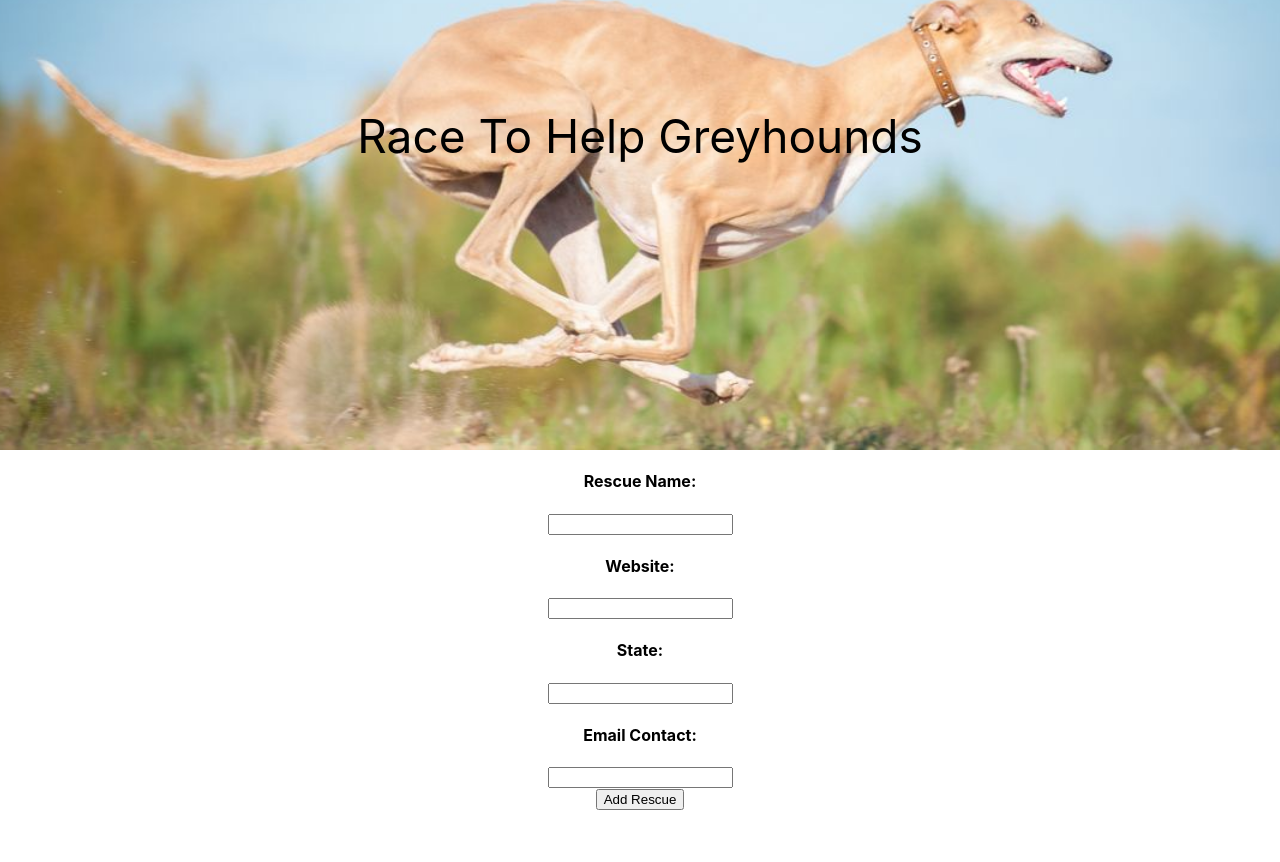
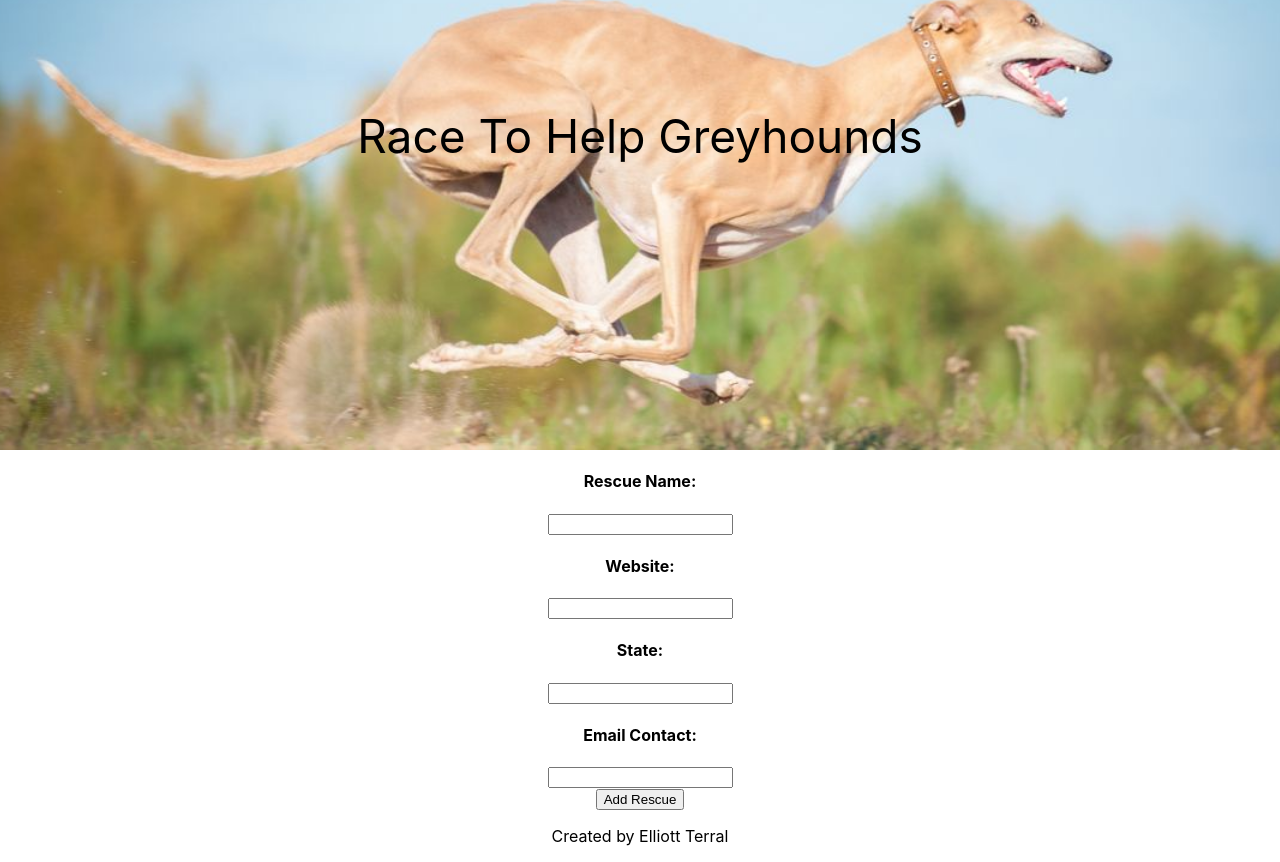
Before and after one commit to eterral/race-to-help-greyhounds, a React (Create React App) app in the folder client/: page /rescues/add in a window 1280 px wide. Shown: the part 150-1012 px from the top of the page. Before the commit the page ends 960 px from the top, so only its background shows below. Built offline with nearby package versions, Linux system fonts and the light colour scheme; no server answers.

Commit message:
building footer

```diff
--- a/client/src/App.js
+++ b/client/src/App.js
@@ -8,6 +8,7 @@ import About from "./components/About";
 import Rescues from "./components/Rescues";
 import Racetracks from "./components/Racetracks";
 import Form from "./components/Form";
+import Footer from "./components/Footer";
 
 function App() {
   const [rescues, setRescues] = useState([]);
@@ -57,6 +58,7 @@ function App() {
         />
         <Route path="/rescues/add" element={<Form setToggle={setToggle} />} />
       </Routes>
+      <Footer />
     </div>
   );
 }
--- /dev/null
+++ b/client/src/components/Footer.jsx
@@ -0,0 +1,9 @@
+import React from 'react'
+
+export default function Footer() {
+    return (
+        <div>
+            <p> Created by Elliott Terral</p>
+        </div>
+    )
+}
```
